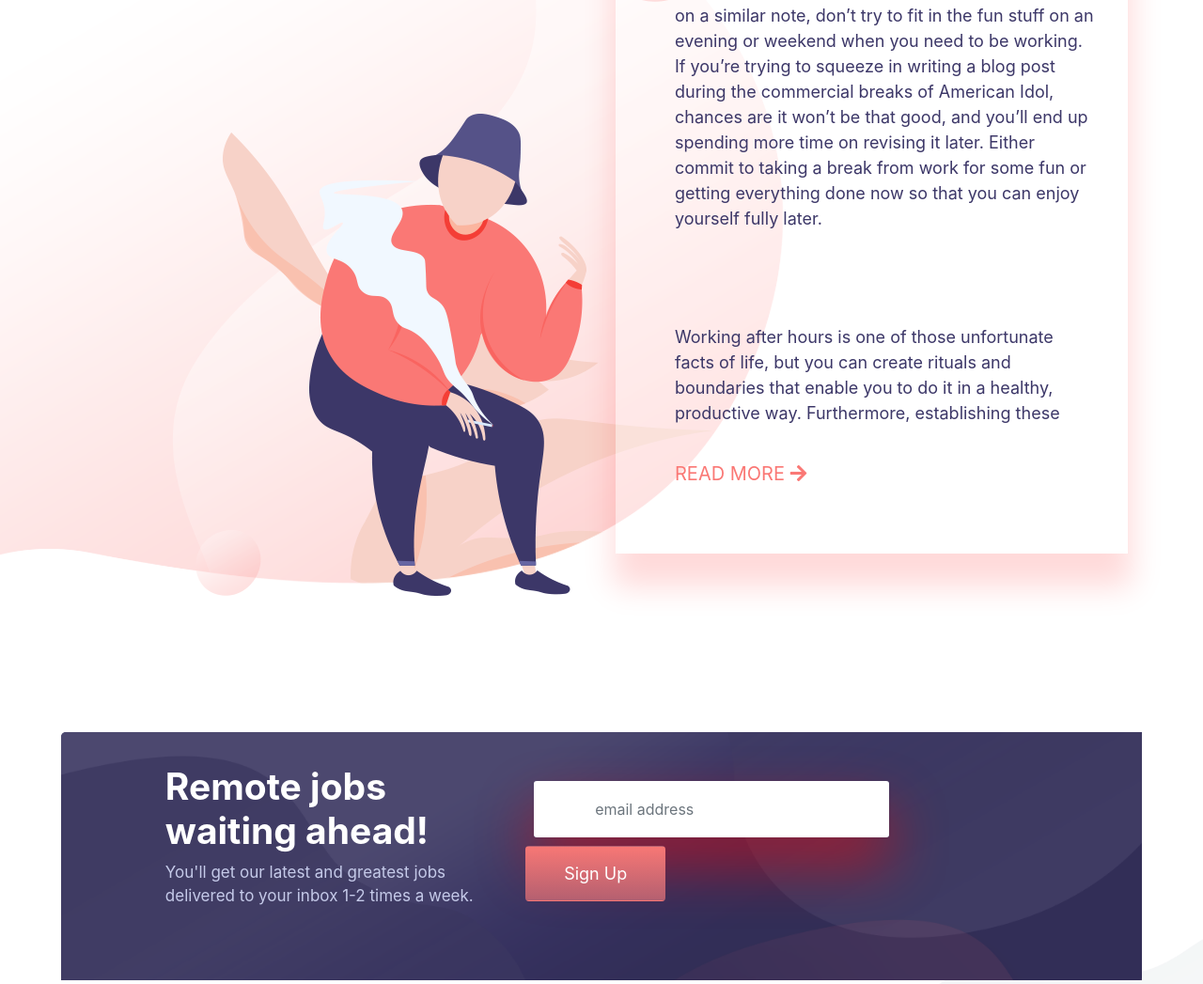
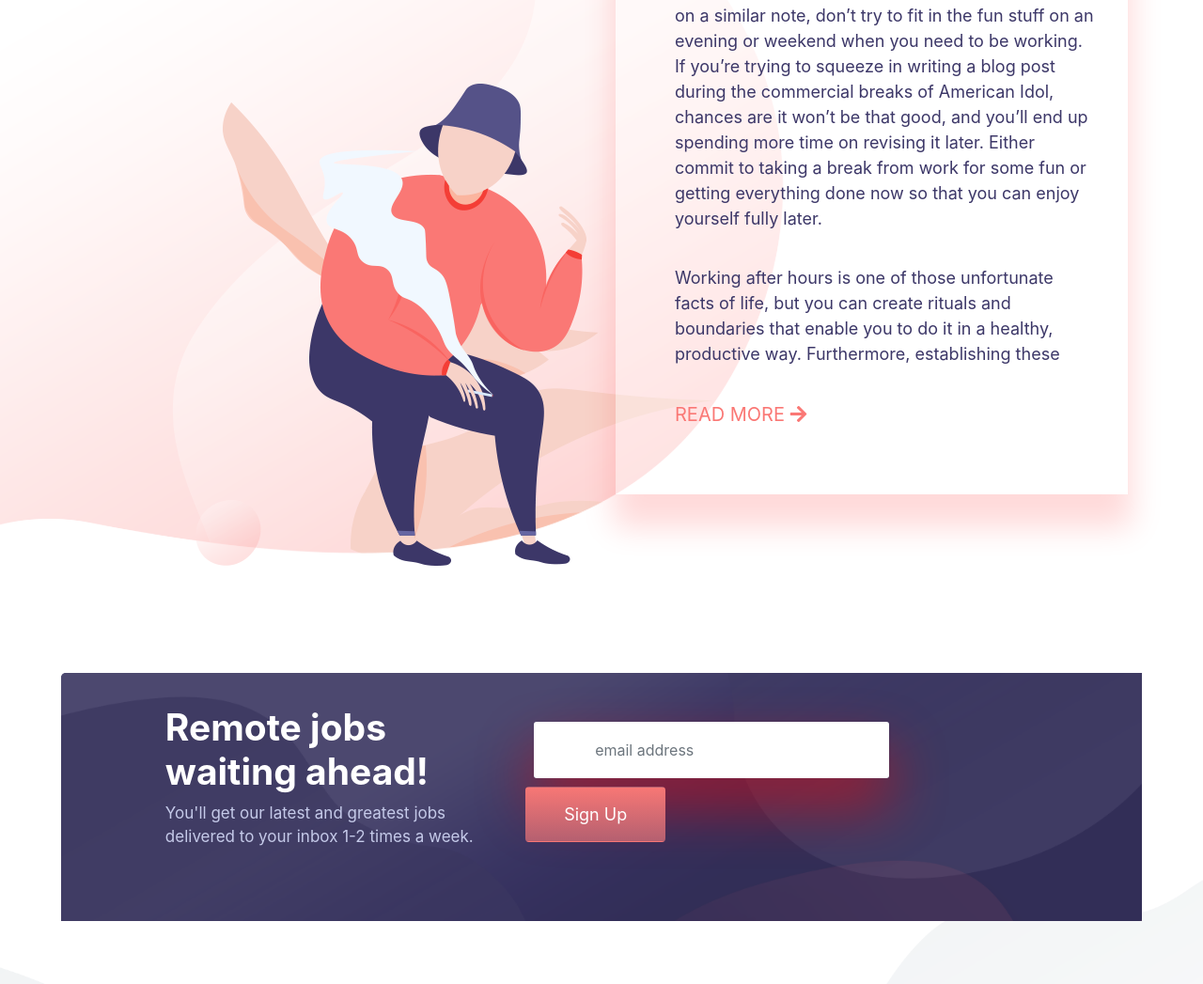
Before and after one commit to Amicableifti/Frontend-Zenwork-psd-to-html-responsive, a plain HTML site: page index.html in a window 1280 px wide. Shown: the part 2545-3592 px from the top of the page at 94% size. Drawn offline with nearby package versions, Linux system fonts and the light colour scheme.

Commit message:
Update index.html

```diff
--- a/index.html
+++ b/index.html
@@ -118,7 +118,7 @@ roommate or spouse to take care of the dishes tonight in exchange for you doing
       <div class="col-lg-6">
        <div class="service">
          <h2>Create Some Space</h2>
-         <p>on a similar note, don’t try to fit in the fun stuff on an evening or weekend when you need to be working. If you’re trying to squeeze in writing a blog post during the commercial breaks of American Idol, chances are it won’t be that good, and you’ll end up spending more time on revising it later. Either commit to taking a break from work for some fun or getting everything done now so that you can enjoy yourself fully later.<p> <br>
+         <p>on a similar note, don’t try to fit in the fun stuff on an evening or weekend when you need to be working. If you’re trying to squeeze in writing a blog post during the commercial breaks of American Idol, chances are it won’t be that good, and you’ll end up spending more time on revising it later. Either commit to taking a break from work for some fun or getting everything done now so that you can enjoy yourself fully later.</p>
 
 <p>Working after hours is one of those unfortunate facts of life, but you can create rituals and boundaries that enable you to do it in a healthy, productive way. Furthermore, establishing these </p>
          <a href="">Read more <span><i class="fas fa-arrow-right"></i></span></a>
```
